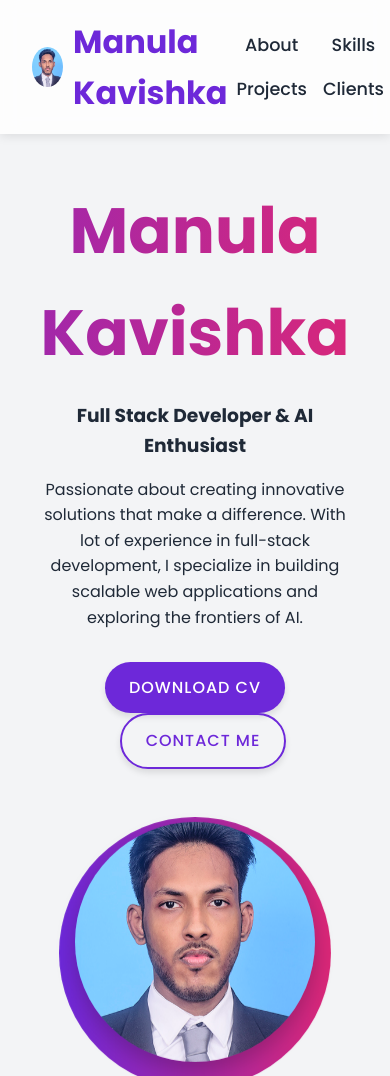
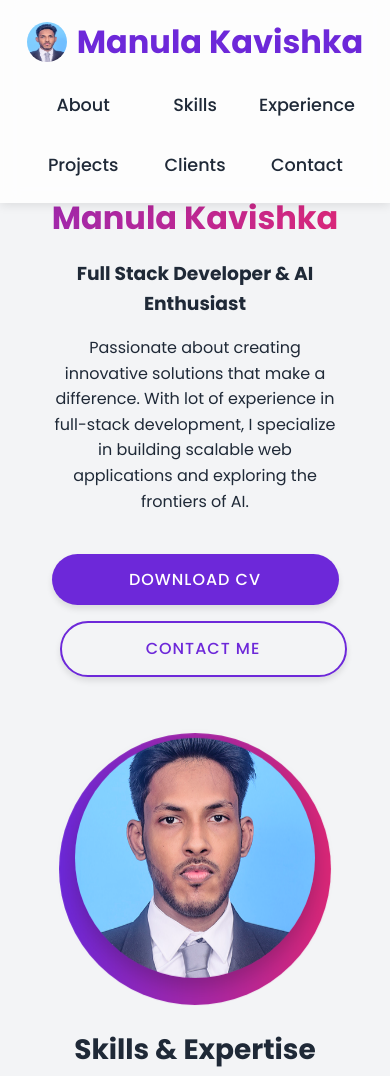
Before and after one commit to Manulakavishka/Manulakavishka.github.io, a website: page index.html in a window 390 px wide. Shown: the top 1076 px of the page. Drawn offline with nearby package versions, Linux system fonts and the light colour scheme.

Commit message:
Update index.html

```diff
--- a/index.html
+++ b/index.html
@@ -704,6 +704,107 @@
             animation: fadeInUp 0.5s ease forwards;
             opacity: 0;
         }
+
+
+        /* Adjust these existing media queries and add new ones */
+        @media (max-width: 768px) {
+            body {
+                padding-top: 140px; /* Increase top padding to prevent content overlap with header */
+            }
+
+            header {
+                padding: 0.5rem;
+            }
+
+            nav {
+                flex-direction: column;
+                align-items: center;
+                padding: 0.5rem;
+            }
+
+            nav ul {
+                flex-direction: column;
+                align-items: center;
+                margin-top: 1rem;
+            }
+
+            nav ul li {
+                margin: 0.5rem 0;
+            }
+
+            .about {
+                flex-direction: column;
+                text-align: center;
+                padding: 2rem 1rem;
+            }
+
+            .about-content, .about-image {
+                width: 100%;
+            }
+
+            /* Adjust the buttons in the about section */
+            .about-content div {
+                display: flex;
+                flex-direction: column;
+                align-items: center;
+            }
+
+            .about-content .btn {
+                width: 80%; /* Make buttons wider but not full width */
+                margin: 0.5rem 0; /* Add vertical margin between buttons */
+            }
+
+            /* Adjust the certificates section for mobile */
+            .certificates-grid {
+                display: flex;
+                flex-direction: column;
+                align-items: center;
+                width: 100%;
+                padding: 0 1rem; /* Add horizontal padding */
+            }
+
+            .certificate-item {
+                width: 100%;
+                margin-bottom: 1rem;
+            }
+
+            .certificate-item img {
+                width: 100%;
+                height: auto; /* Allow height to adjust proportionally */
+                object-fit: contain; /* Ensure the full image is visible */
+            }
+
+            .certificate-item .content {
+                padding: 1rem;
+            }
+
+            .certificate-item h4 {
+                font-size: 1rem; /* Reduce font size for mobile */
+            }
+
+            .certificate-item p {
+                font-size: 0.875rem; /* Reduce font size for mobile */
+            }
+        }
+
+        /* Additional adjustments for very small screens */
+        @media (max-width: 480px) {
+            body {
+                padding-top: 160px; /* Further increase top padding for very small screens */
+            }
+
+            h1 {
+                font-size: 2rem; /* Reduce h1 size for very small screens */
+            }
+
+            h2 {
+                font-size: 1.75rem; /* Reduce h2 size for very small screens */
+            }
+
+            .about-content .btn {
+                width: 100%; /* Make buttons full width on very small screens */
+            }
+        }
     </style>
 </head>
 
```
